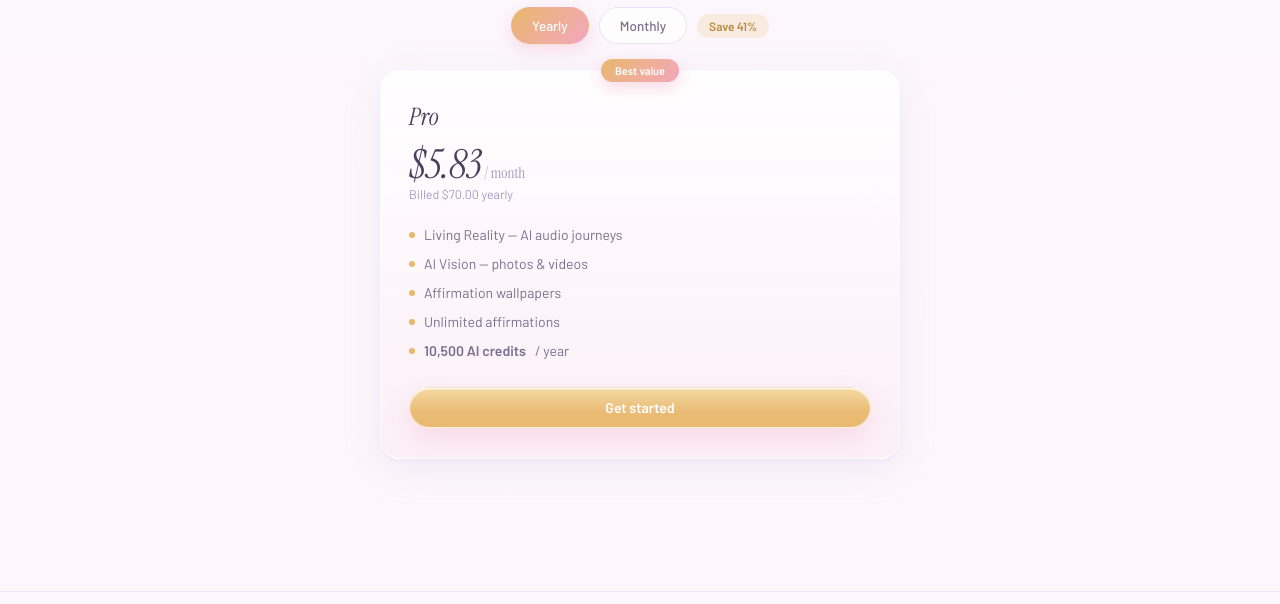
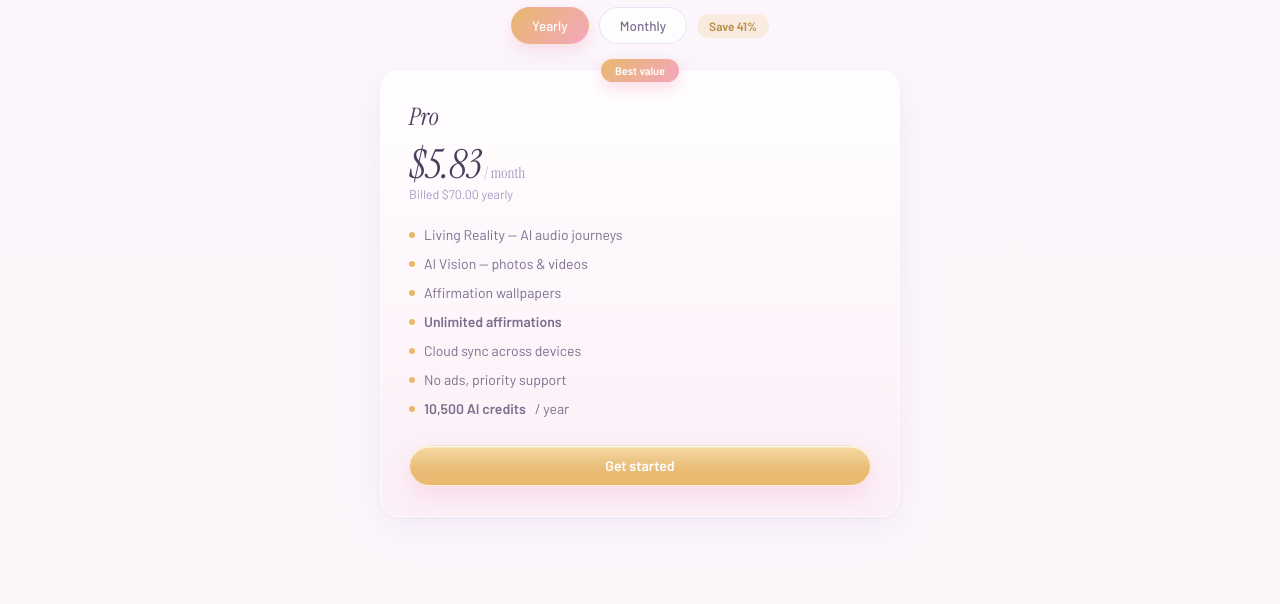
Before and after one commit to miaoyu094878-debug/xianhuaapp-zhengshi, a website: page landing.html in a window 1280 px wide. Shown: the part 2377-2981 px from the top of the page. Drawn offline with Linux system fonts and the light colour scheme.

Commit message:
fix: 同步订阅价格与套餐信息（应用内与官网首页一致）

```diff
--- a/landing.html
+++ b/landing.html
@@ -282,7 +282,9 @@ h1, h2, h3 { font-family: 'Instrument Serif', serif; font-style: italic; font-we
           <li>Living Reality — AI audio journeys</li>
           <li>AI Vision — photos &amp; videos</li>
           <li>Affirmation wallpapers</li>
-          <li>Unlimited affirmations</li>
+          <li><strong>Unlimited affirmations</strong></li>
+          <li>Cloud sync across devices</li>
+          <li>No ads, priority support</li>
           <li data-lp-credits="yearly"><strong>10,500 AI credits</strong> / year</li>
           <li data-lp-credits="monthly" hidden><strong>990 AI credits</strong> / month</li>
         </ul>
```
